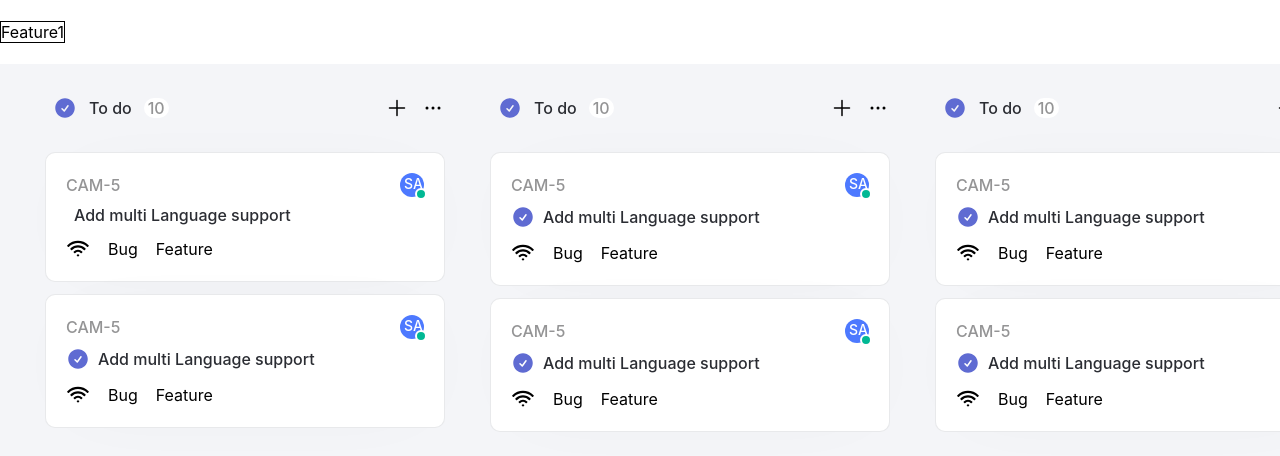
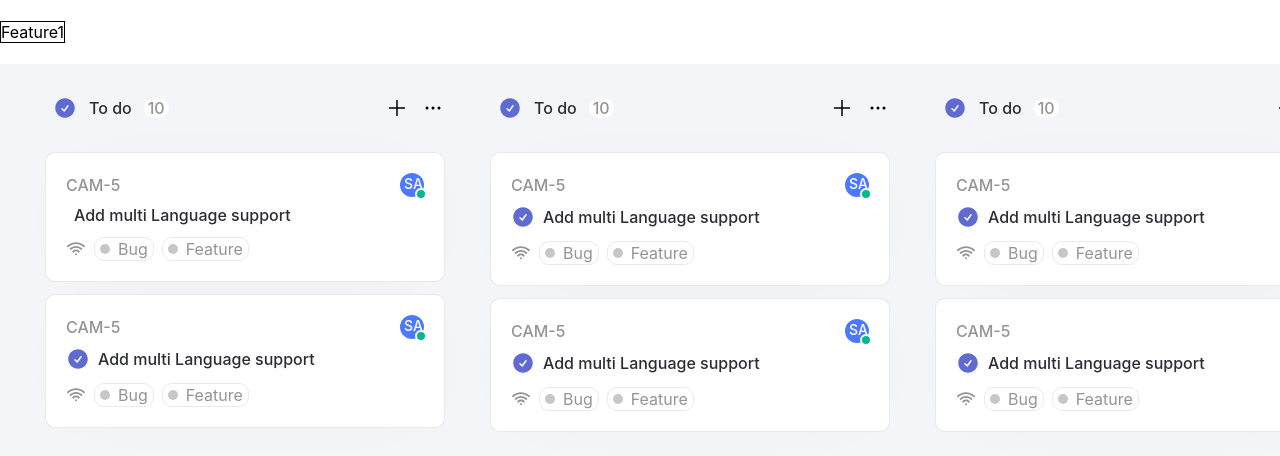
Before and after one commit to shahbaz42/k9b9, a React (Create React App) app: page / in a window 1280 px wide. Shown: the top 456 px of the page. Built offline with nearby package versions, Linux system fonts and the light colour scheme.

Commit message:
update priority icon

```diff
--- a/src/App.css
+++ b/src/App.css
@@ -154,10 +154,29 @@
 }
 
 /* TagWithCircle */
+
+.tag-with-circle {
+  display: flex;
+  flex-direction: row;
+  align-items: center;
+  padding: 1px 5px;
+  border: 1px solid var(--border-gray);
+  border-radius: var(--rounded-border);
+}
+
 .tag-circle {
   height: 10px;
   width: 10px;
   border-radius: 100%;
+}
+
+.tag-text {
+  color: var(--muted-text)
+}
+
+/* Priority Icon */
+.grey-icon {
+  color: var(--muted-text);
 }
 
 /**************** standard classes *****************/
@@ -173,8 +192,16 @@
   color: var(--muted-text);
 }
 
-.w-6 {
-  width: 24px;
+.w-4{
+  width: 16px;
+}
+
+.h-5{
+  height: 20px;
+}
+
+.w-5 {
+  width: 20px;
 }
 
 .h-6 {
--- a/src/features/kanbanBoard/assets/icons.tsx
+++ b/src/features/kanbanBoard/assets/icons.tsx
@@ -56,7 +56,7 @@ export const PriorityIcon = () => {
       xmlns="http://www.w3.org/2000/svg"
       viewBox="0 0 24 24"
       fill="currentColor"
-      className="w-6 h-6"
+      className="w-5 h-5 grey-icon"
     >
       <path
         fillRule="evenodd"
--- a/src/features/kanbanBoard/components/TicketCard.tsx
+++ b/src/features/kanbanBoard/components/TicketCard.tsx
@@ -50,8 +50,7 @@ export const TicketCard = React.forwardRef<HTMLDivElement, TicketCardProps>(
                 <TagWithCircle
                   key={index}
                   className="ml-2"
-                  color="#
-                  #c6c7c8"
+                  color="#c6c7c8"
                   tagText={tag}
                 />
               );
--- a/src/features/kanbanBoard/components/ui/TagWithCircle.tsx
+++ b/src/features/kanbanBoard/components/ui/TagWithCircle.tsx
@@ -2,11 +2,11 @@ import React from "react";
 import { TagWithCircleProps } from "../../types";
 
 export const TagWithCircle = React.forwardRef<HTMLDivElement, TagWithCircleProps>(
-    ({ className="", color = "grey", tagText }, ref) => {
+    ({ className="", color = "gray", tagText }, ref) => {
         return (
-            <div ref={ref} className={`tag-with-circle flex flex-row align-center ${className}`}>
+            <div ref={ref} className={`tag-with-circle ${className}`}>
                 <div className="tag-circle" style={{backgroundColor: color}}></div>
-                <div className="tag-text">{tagText}</div>
+                <div className="tag-text ml-2">{tagText}</div>
             </div>
         );
     }
```
